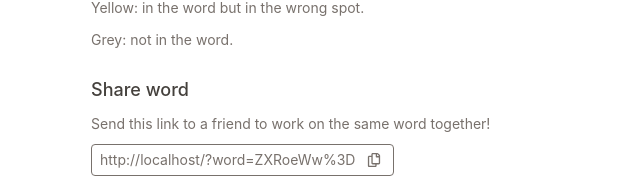
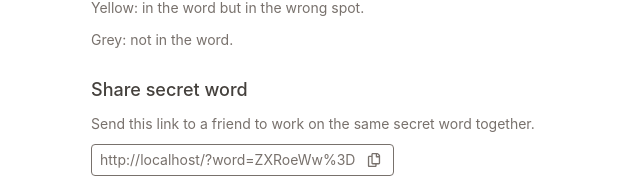
Before and after one commit to williamyeny/wrdl, a Next.js app: page / in a window 1280 px wide. Both pictures are taken after a click on the button 868 px from the left and 26 px from the top of the page. Shown: the part 192-378 px from the top of the page, without its empty margins (325-965 px from the left). Built offline with nearby package versions, Linux system fonts and the light colour scheme.

Commit message:
Specify secret word

```diff
--- a/components/InfoPage.tsx
+++ b/components/InfoPage.tsx
@@ -84,8 +84,10 @@ export const InfoPage = ({ onClose }: { onClose: () => void }) => (
       <div className="flex flex-col gap-2 mt-8">
         <h1>Instructions</h1>
         <Instructions />
-        <h1 className="mt-4">Share word</h1>
-        <p>Send this link to a friend to work on the same word together!</p>
+        <h1 className="mt-4">Share secret word</h1>
+        <p>
+          Send this link to a friend to work on the same secret word together.
+        </p>
         <div>
           <CopyLink />
         </div>
```
